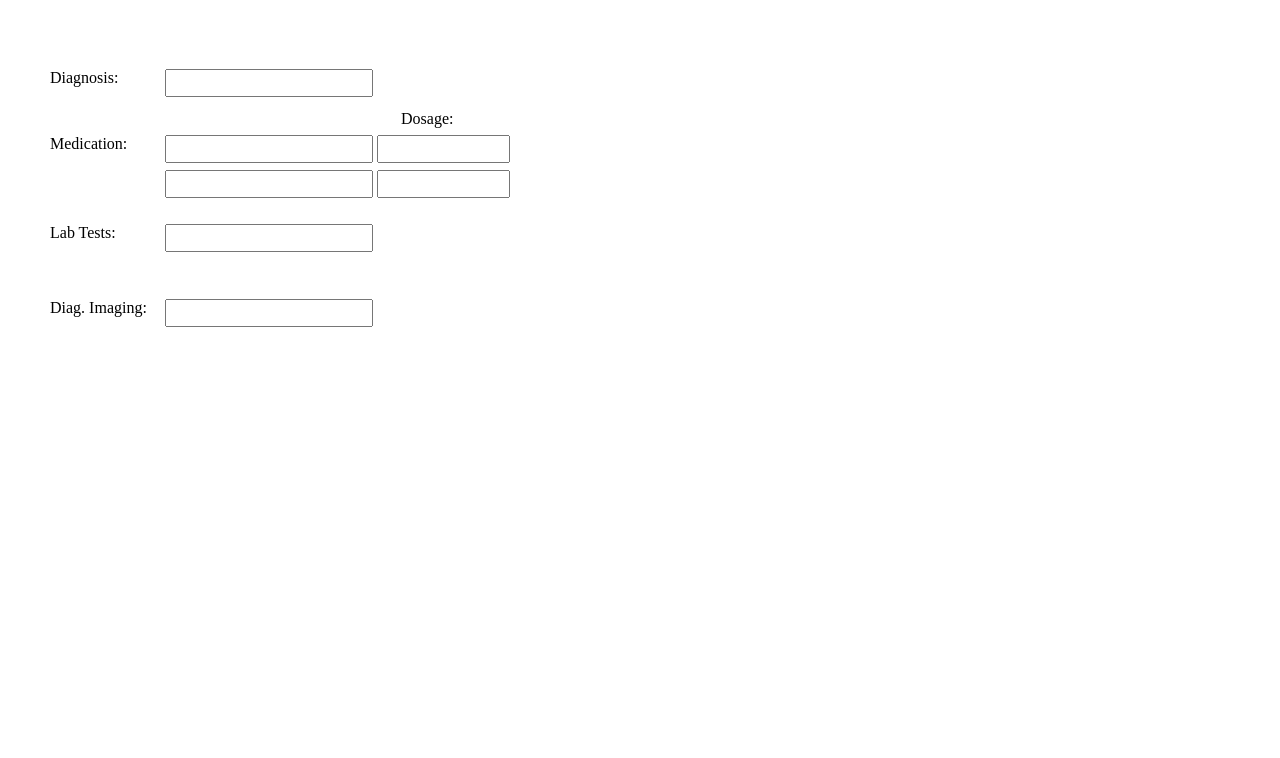
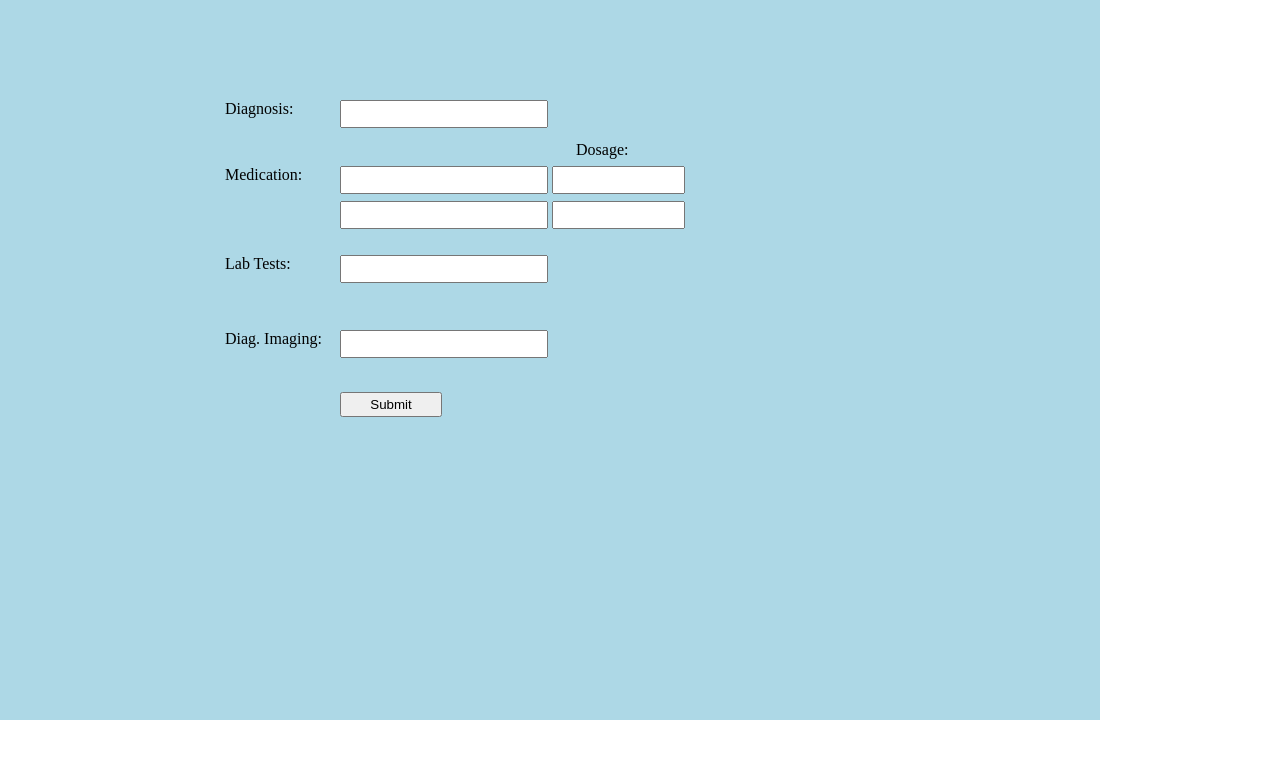
Before and after one commit to siddharthvora87/EMRWebsite, a plain HTML site: page treatment_plan/gwd_preview_treatment_plan/index.html in a window 1280 px wide. Drawn offline with Linux system fonts and the light colour scheme.

Commit message:
Update index.html

```diff
--- a/treatment_plan/gwd_preview_treatment_plan/index.html
+++ b/treatment_plan/gwd_preview_treatment_plan/index.html
@@ -30,11 +30,11 @@ body {
 }
 .gwd-page-container {
     position: relative;
-    width: 100%;
-    height: 100%;
+    width: 1280px;
+    height: 720px;
 }
 .gwd-page-content {
-    background-color: transparent;
+    background-color: lightblue;
     transform: matrix3d(1, 0, 0, 0, 0, 1, 0, 0, 0, 0, 1, 0, 0, 0, 0, 1);
     -webkit-transform: matrix3d(1, 0, 0, 0, 0, 1, 0, 0, 0, 0, 1, 0, 0, 0, 0, 1);
     -moz-transform: matrix3d(1, 0, 0, 0, 0, 1, 0, 0, 0, 0, 1, 0, 0, 0, 0, 1);
@@ -59,10 +59,10 @@ body {
 }
 .gwd-p-ni2j {
     position: absolute;
-    top: 69px;
     height: 25px;
     width: 100px;
-    left: 50px;
+    left: 225px;
+    top: 100px;
 }
 .gwd-p-s0e9 {
     position: absolute;
@@ -71,22 +71,22 @@ body {
     -webkit-transform-origin: 65px 11.2px 0px;
     -moz-transform-origin: 65px 11.2px 0px;
     height: 25px;
-    left: 50px;
-    top: 135px;
+    left: 225px;
+    top: 166px;
 }
 .gwd-p-1f5c {
     position: absolute;
     width: 100px;
     height: 25px;
-    left: 50px;
-    top: 224px;
+    left: 225px;
+    top: 255px;
 }
 .gwd-p-1i65 {
     position: absolute;
     width: 100px;
     height: 25px;
-    left: 50px;
-    top: 299px;
+    left: 225px;
+    top: 330px;
 }
 .gwd-input-1521 {
     position: absolute;
@@ -99,17 +99,19 @@ body {
     top: 135px;
 }
 .gwd-input-1yo5 {
-    left: 165px;
-    top: 170px;
     height: 22px;
+    left: 340px;
+    top: 201px;
 }
 .gwd-input-1a7o {
-    top: 224px;
     height: 22px;
+    left: 340px;
+    top: 255px;
 }
 .gwd-input-d129 {
-    top: 299px;
     height: 22px;
+    left: 340px;
+    top: 330px;
 }
 .gwd-input-10sw {
     position: absolute;
@@ -119,26 +121,46 @@ body {
     left: 386px;
 }
 .gwd-input-73q0 {
-    left: 377px;
-    top: 170px;
     height: 22px;
+    left: 552px;
+    top: 201px;
 }
 .gwd-input-1qm8 {
-    left: 377px;
     height: 22px;
+    left: 552px;
+    top: 166px;
 }
 .gwd-p-f32f {
     position: absolute;
     width: 83px;
     height: 17.6667px;
-    left: 401px;
-    top: 110px;
+    left: 576px;
+    top: 141px;
 }
 .gwd-input-t04p {
     height: 22px;
+    left: 340px;
+    top: 166px;
 }
 .gwd-input-x4o2 {
     height: 22px;
+    left: 340px;
+    top: 100px;
+}
+.gwd-button-1l4j {
+    position: absolute;
+    width: 102px;
+    height: 25px;
+    left: 340px;
+    top: 392px;
+}
+.gwd-div-11k0 {
+    height: 800px;
+    width: 1100px;
+}
+.gwd-page-jhtu {
+    height: 800px;
+    width: 1100px;
 }</style>
   <script data-source="googbase_min.js" data-version="4" data-exports-type="googbase" src="googbase_min.js"></script>
   <script data-source="gwd_webcomponents_min.js" data-version="6" data-exports-type="gwd_webcomponents" src="gwd_webcomponents_min.js"></script>
@@ -148,8 +170,8 @@ body {
 
 <body class="document-body">
   <gwd-pagedeck class="gwd-page-container" id="pagedeck">
-    <gwd-page id="page1" class="gwd-page-wrapper page1-content gwd-lightbox" data-gwd-width="550px" data-gwd-height="400px">
-      <div class="gwd-page-content page1-content">
+    <gwd-page id="page1" class="gwd-page-wrapper page1-content gwd-lightbox gwd-page-jhtu" data-gwd-width="1100px" data-gwd-height="800px">
+      <div class="gwd-page-content page1-content gwd-div-11k0">
         <p class="gwd-p-ni2j">Diagnosis:</p>
         <p class="gwd-p-s0e9">Medication:</p>
         <p class="gwd-p-1f5c">Lab Tests:</p>
@@ -162,6 +184,7 @@ body {
         <input class="gwd-input-10sw gwd-input-1qm8">
         <input class="gwd-input-10sw gwd-input-73q0">
         <p class="gwd-p-f32f">Dosage:</p>
+        <button class="gwd-button-1l4j">Submit</button>
       </div>
     </gwd-page>
   </gwd-pagedeck>
```
